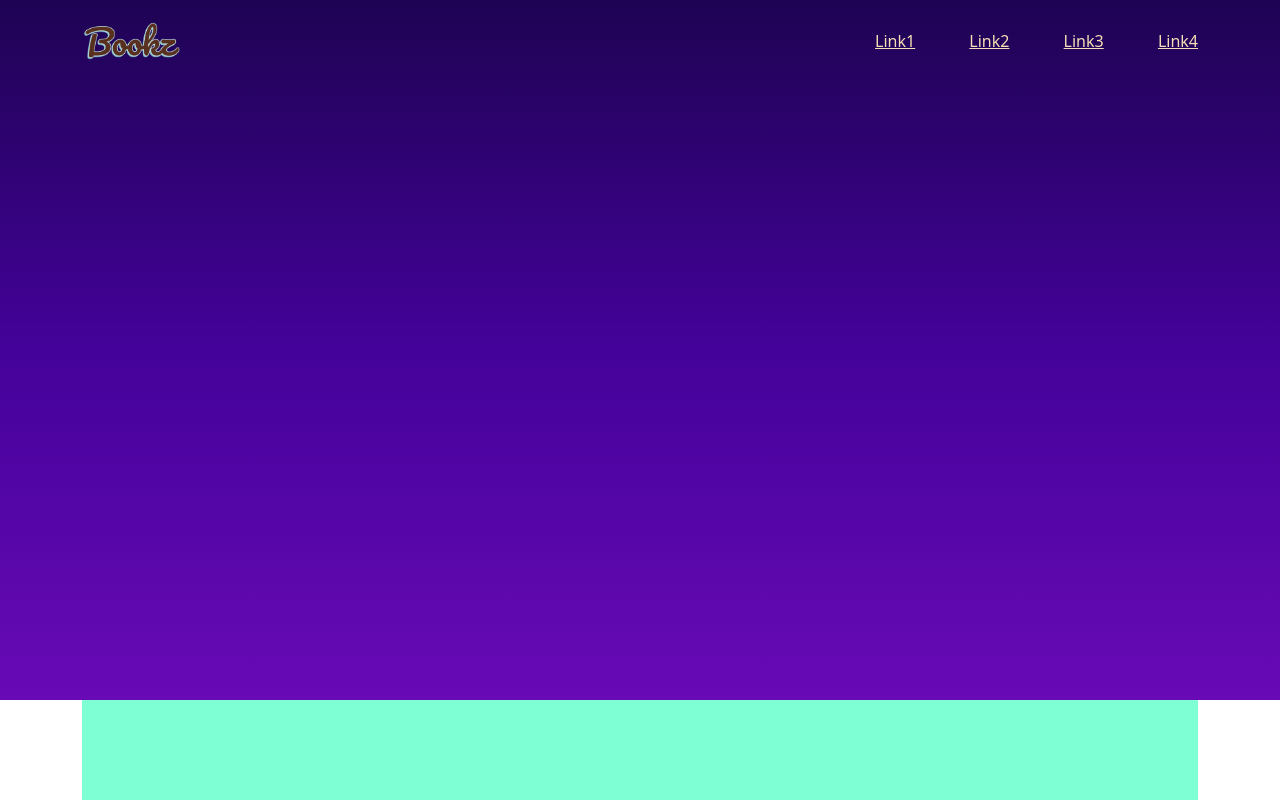
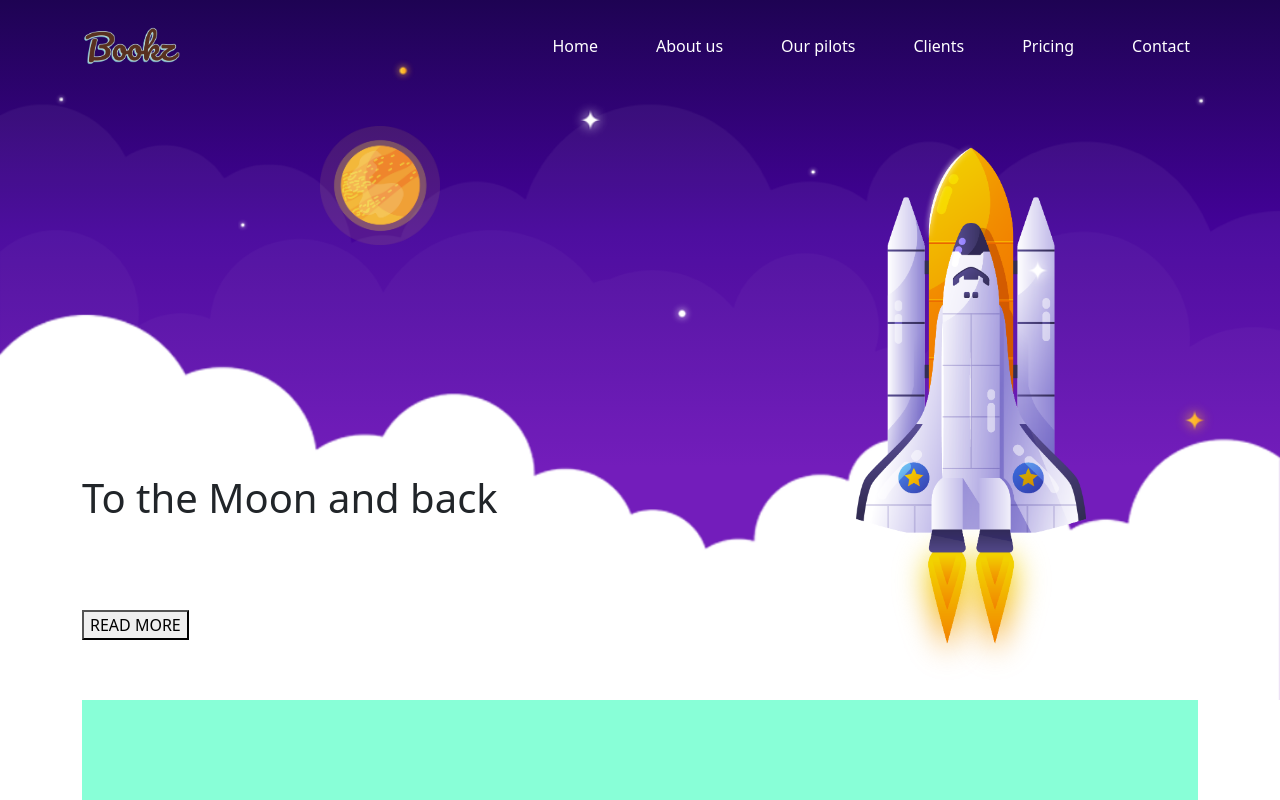
Before and after one commit to dzedajj/alexsamsung, a website: page index.html in a window 1280 px wide. Shown: the top 800 px of the page. Drawn offline with nearby package versions, Linux system fonts and the light colour scheme.

Commit message:
28.05.2021 zavrsetak dana

```diff
--- a/index.html
+++ b/index.html
@@ -17,31 +17,86 @@
       crossorigin="anonymous"
     />
 
+    <script src="https://code.jquery.com/jquery-3.5.1.slim.min.js" integrity="sha384-DfXdz2htPH0lsSSs5nCTpuj/zy4C+OGpamoFVy38MVBnE+IbbVYUew+OrCXaRkfj" crossorigin="anonymous"></script>
+    <script src="https://cdn.jsdelivr.net/npm/bootstrap@4.6.0/dist/js/bootstrap.bundle.min.js" integrity="sha384-Piv4xVNRyMGpqkS2by6br4gNJ7DXjqk09RmUpJ8jgGtD7zP9yug3goQfGII0yAns" crossorigin="anonymous"></script>
     <!-- endcdn -->
   </head>
-  <body>
-    <!-- landing div -------------------------------------------------->
-    <div class="landing">
-      <nav class="container navbar d-flex">
-        <img src="img/proba.png" alt="logo">
-        <div class="wrappernav" >
-          <a href="http://google.com/">Link1</a>
-          <a href="http://google.com/">Link2</a>
-          <a href="http://google.com/">Link3</a>
-          <a href="http://google.com/">Link4</a>
-        </div>
-      </nav>
 
 
-      <div class="container">
+  <body>
+    <!-- LANDING DIV -------------------------------------------------->
+    <div class="landing">
+
+
+      <!-- navbar -->
+      <div class="nav_bg ">
+        <nav class="navbar navbar-expand-lg navbar-dark container ">
+          <a class="navbar-brand" href="#">
+            <img src="img/proba.png" alt="">
+          </a>
+
+          <button class="navbar-toggler" type="button" data-toggle="collapse" data-target="#navbarNavAltMarkup" aria-controls="navbarNavAltMarkup" aria-expanded="false" aria-label="Toggle navigation">
+            <span class="navbar-toggler-icon"></span>
+          </button>
+
+          <div class="collapse navbar-collapse" id="navbarNavAltMarkup">
+            <div class="navbar-nav" id="navbuttons">
+              <a class="nav-link active" href="#">Home </a>
+              <a class="nav-link active" href="#">About us </a>
+              <a class="nav-link active" href="#">Our pilots </a>
+              <a class="nav-link active" href="#">Clients </a>
+              <a class="nav-link active" href="#">Pricing </a>
+              <a class="nav-link active" href="#">Contact </a>
+            </div>
+          </div>
+        </nav>
       </div>
+      <!-- end navbar -->
+
+
+      <!-- zvijezde -->
+      <img src="img/zvezda.png" alt="" class="zvezde">
+
+      <!-- text i raketa -->
+      <div class="raketa container ">
+        <div class="textidug">
+          <h1>To the Moon and back</h1>
+          <button class="mainbtn">READ MORE</button>
+        </div>
+        <img src="img/only rocket.png" alt="">
+      </div>
+
+
+
+      <img class="planeta" src="img/planeta.png" alt="">
+
+
+
+      <!-- clouds  -->
+      <div class="clouds">
+        <img src="img/oblak1.png" id="cloud1" alt="oblak1">
+        <img src="img/oblak2.png" id="cloud2"alt="oblak2">
+        <img src="img/beliblak.png" id="cloud3"alt="oblak3">
+
+        <img src="img/proba.png" id="cloudMob"alt="oblakZaMob">
+      </div>
+
+      <!-- stars     ------->
+
+
+
+
+
+
+
+
     </div>
 
     <!-- od drugog diva na dalje -------------------------------------->
     <div class="container">
       <div class="proba">
+      </div>
 
-      </div>
     </div>
 
 
--- a/scss/_colors.scss
+++ b/scss/_colors.scss
@@ -1,9 +1,10 @@
 $dark:#1e0353;
+$darkL:#1f0355;
 $medium:#44029a;
 $light:#680ab6;
 
 $yellow:#f2b401;
 
-$bg:#fff8e6;
+$bg:#fffbf1;
 
 $text:#090328;
--- a/scss/_nav.scss
+++ b/scss/_nav.scss
@@ -1 +1,31 @@
 @import '_colors.scss';
+
+
+.nav_bg{
+    position: fixed;
+    z-index: 99;
+    top: 0;
+    left: 0;
+    width: 100%;
+    display: flex;
+    align-items: center;
+
+}
+
+.landing .nav_bg img{
+    width: 100px;
+    height: auto;
+}
+
+.navbar-nav{
+    margin-left: auto;
+}
+
+
+#navbuttons a{
+    padding-left: 50px;
+}
+
+#navbuttons a:hover{
+    color: $yellow;
+}
--- a/scss/style.scss
+++ b/scss/style.scss
@@ -1,5 +1,4 @@
 @import '_colors.scss','_nav.scss';
-
 
  body{
      box-sizing: border-box;
@@ -7,33 +6,133 @@
      padding: 0;
  }
 
+
  /** PRVI DIV ******************************/
 .landing{
+    position: relative;
     width: 100%;
     height: 700px;
     background: $dark;  /* fallback for old browsers */
-background: -webkit-linear-gradient(to top, $light, $medium ,$dark );  /* Chrome 10-25, Safari 5.1-6 */
-background: linear-gradient(to top, $light, $medium, $dark); /* W3C, IE 10+/ Edge, Firefox 16+, Chrome 26+, Opera 12+, Safari 7+ */
-
+    background: -webkit-linear-gradient(to top, $light, $light, $medium ,$dark );  /* Chrome 10-25, Safari 5.1-6 */
+    background: linear-gradient(to top, $light, $light, $medium,$dark); /* W3C, IE 10+/ Edge, Firefox 16+, Chrome 26+, Opera 12+, Safari 7+ */
 }
 
-.wrappernav{
-    right: 0;
+.landing .planeta{
+  width: 120px;
+  height: auto;
+  position: absolute;
+  bottom: 65%;
+  left: 25%;
 }
 
-.wrappernav a{
-    padding-left: 50px;
-    color:wheat
+
+.landing .clouds{
+    position: absolute;
+    bottom: 0;
+    width: 100%;
+    height: 700px;
 }
 
-.landing .navbar img{
-    width: 100px;
-    height: auto;
+.landing .clouds #cloud1{
+    width: 100%;
+    opacity: 0.05;
 }
+
+.zvezde{
+  position: absolute;
+  z-index: 9999;
+  width: 100%;
+}
+
+.landing .clouds #cloud2{
+    left: 0;
+    width: 100%;
+    position: absolute;
+    opacity: 0.03;
+    z-index: 1;
+}
+
+.landing .clouds #cloud3{
+    left: 0;
+    bottom:0;
+    width: 100%;
+    position: absolute;
+    opacity: 1;
+    z-index: 2;
+}
+
+#cloudMob{
+    display:none;
+}
+
+@media only screen and (max-width: 970px) {
+    .clouds {
+      margin-bottom: -30%;
+    }
+  }
+
+  @media only screen and (max-width: 660px) {
+    .clouds {
+      margin-bottom: -60%;
+    }
+
+    #cloud1, #cloud2{
+        display:none;
+    }
+
+    #cloudMob{
+        display: block;
+    }
+  }
+
+  @media only screen and (max-width: 500px) {
+    .clouds {
+      margin-bottom: -100%;
+    }
+  }
+
+  @media only screen and (max-width: 380px) {
+    .clouds {
+      margin-bottom: -130%;
+    }
+  }
+
+
+/** Text i raketa **/
+.raketa{
+    height: 700px;
+    display: flex ;
+    justify-content: space-between;
+    align-items: flex-end;
+}
+
+.raketa img{
+   height: 600px;
+   z-index: 3;
+   padding: 0;
+   margin: 0;
+   margin-right: 10%;
+}
+
+.raketa .textidug {
+    position: relative;
+    z-index: 3;
+    padding-bottom: 60px;
+}
+
+.raketa .textidug h1{
+    padding-bottom: 80px;
+}
+
+
+
+
+
+
  /** drugi DIV ******************************/
 
- .proba{
+.proba{
      background-color: aquamarine;
      width: 100%;
      height: 500px;
- }
+}
```
Also changed, not shown: css/style.css, img/beliblak.png (added), img/oblak1.png (added), img/oblak2.png (added), img/only rocket.png (added), img/planeta.png (added), img/zvezda.png (added), 1 other file.
